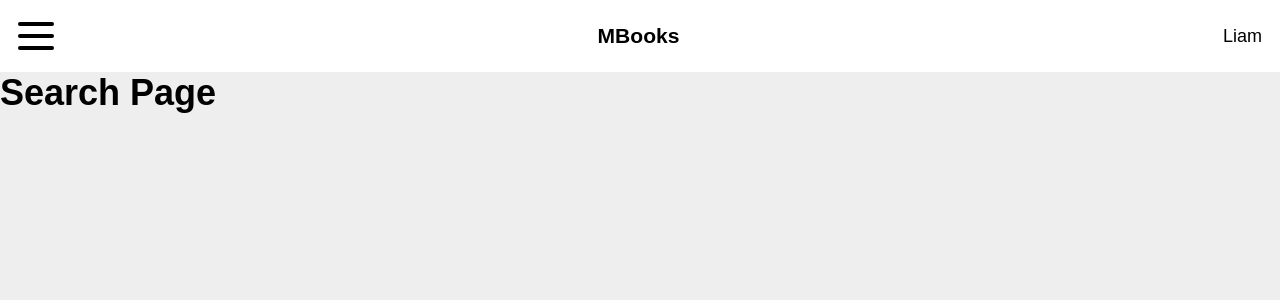
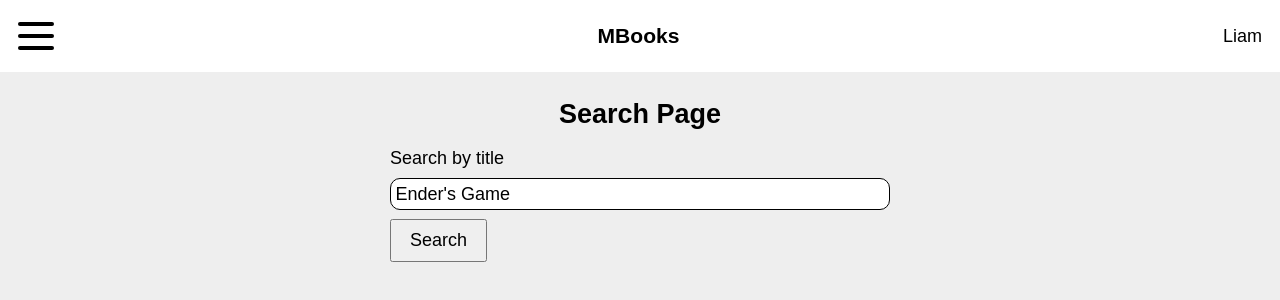
Before and after one commit to goranzu/mbooks, a React (Create React App) app in the folder client/: page /search in a window 1280 px wide. Shown: the top 300 px of the page. Built offline with nearby package versions, Linux system fonts and the light colour scheme.

Commit message:
making search request + showing results on page

```diff
--- a/client/src/App.js
+++ b/client/src/App.js
@@ -1,6 +1,6 @@
 import { BrowserRouter as Router, Switch, Route } from "react-router-dom";
 import Layout from "./components/layout/Layout";
-import Search from "./pages/Search";
+import Search from "./pages/search/Search";
 
 function App() {
   return (
--- a/client/src/index.css
+++ b/client/src/index.css
@@ -76,3 +76,7 @@ button {
   align-items: center;
   justify-content: space-between;
 }
+
+main {
+  padding-top: 1.5em;
+}
--- a/client/src/pages/Search.js
+++ /dev/null
@@ -1,11 +0,0 @@
-import React from "react";
-
-function Search() {
-  return (
-    <>
-      <h1>Search Page</h1>
-    </>
-  );
-}
-
-export default Search;
--- /dev/null
+++ b/client/src/pages/search/Search.js
@@ -0,0 +1,52 @@
+import React, { useState } from "react";
+import styles from "./search.module.css";
+
+const url = `${process.env.REACT_APP_API_URL}/api/v1/search`;
+
+function Search() {
+  const [title, setTitle] = useState("Ender's Game");
+  const [books, setBooks] = useState([]);
+  const [isLoading, setIsLoading] = useState(false);
+
+  async function handleSubmit(e) {
+    e.preventDefault();
+    setIsLoading(true);
+    const response = await fetch(`${url}?title=${title}`);
+    const { data } = await response.json();
+    setIsLoading(false);
+    setBooks(data);
+  }
+  return (
+    <section className={`container ${styles.search}`}>
+      <h1>Search Page</h1>
+      <form onSubmit={handleSubmit} className={styles.form}>
+        <label htmlFor="title">Search by title</label>
+        <input
+          value={title}
+          onChange={(e) => setTitle(e.target.value)}
+          type="text"
+          name="title"
+          id="title"
+        />
+        <button type="submit">Search</button>
+      </form>
+
+      <ul className={styles.results}>
+        {isLoading && <p>Loading...</p>}
+        {books.length > 0
+          ? books.map((book) => (
+              <li key={book.goodreads_id}>
+                <div>
+                  <p>{book.title}</p>
+                  <p>{book.author}</p>
+                  <img src={book.image_url} alt={`Cover for ${book.title}`} />
+                </div>
+              </li>
+            ))
+          : null}
+      </ul>
+    </section>
+  );
+}
+
+export default Search;
--- /dev/null
+++ b/client/src/pages/search/search.module.css
@@ -0,0 +1,41 @@
+.search {
+  display: flex;
+  flex-flow: column nowrap;
+  align-items: center;
+}
+
+.search > * + * {
+  margin-top: 1em;
+}
+
+.form {
+  width: 100%;
+  max-width: 500px;
+}
+
+.form > * + * {
+  margin-top: 0.5em;
+}
+
+.form > * {
+  display: block;
+}
+
+.form input {
+  border-radius: 10px;
+  border: 1px solid black;
+  padding: 0.25em;
+  width: 100%;
+}
+
+.form button {
+  padding: 0.5em 1em;
+}
+
+.results {
+  margin-top: 1.5em;
+}
+
+.results > * + * {
+  margin-top: 1.5em;
+}
```
Also changed, not shown: 1 other file (tests, documents, lock files or other folders).
